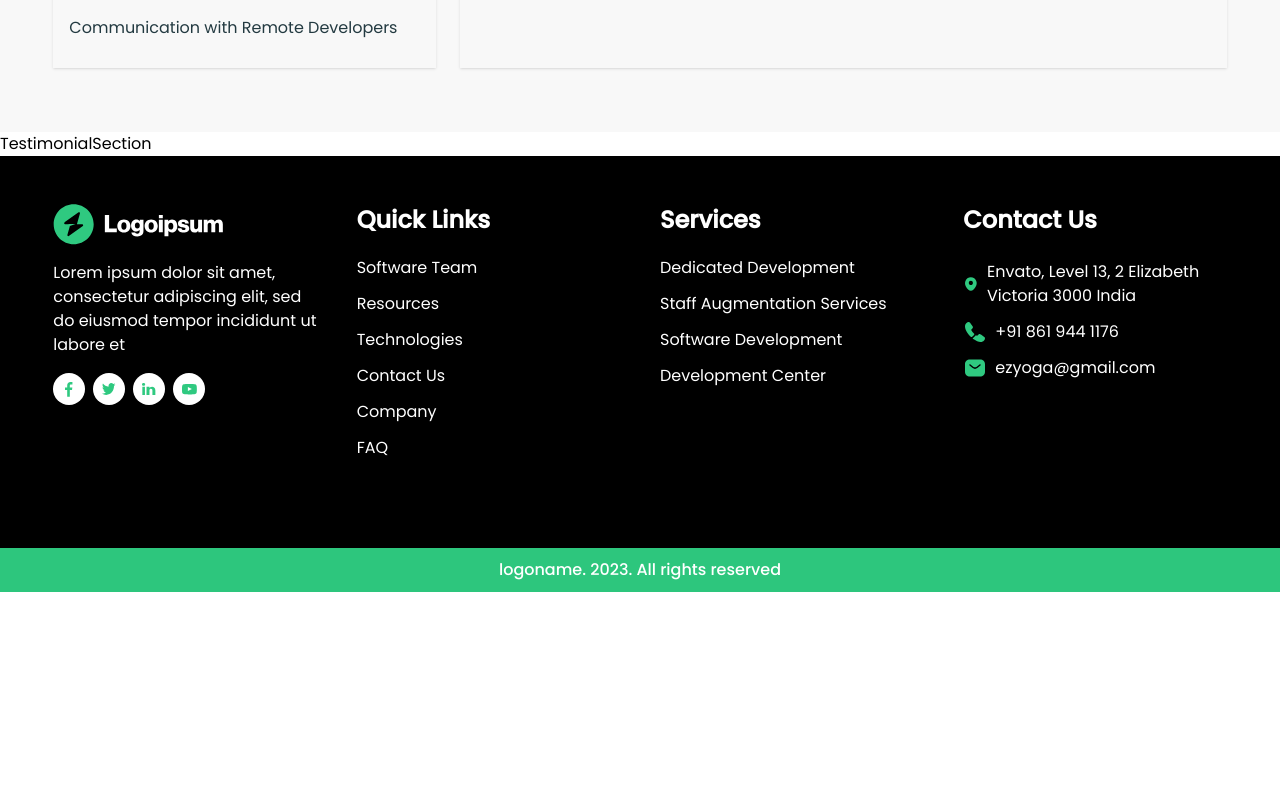
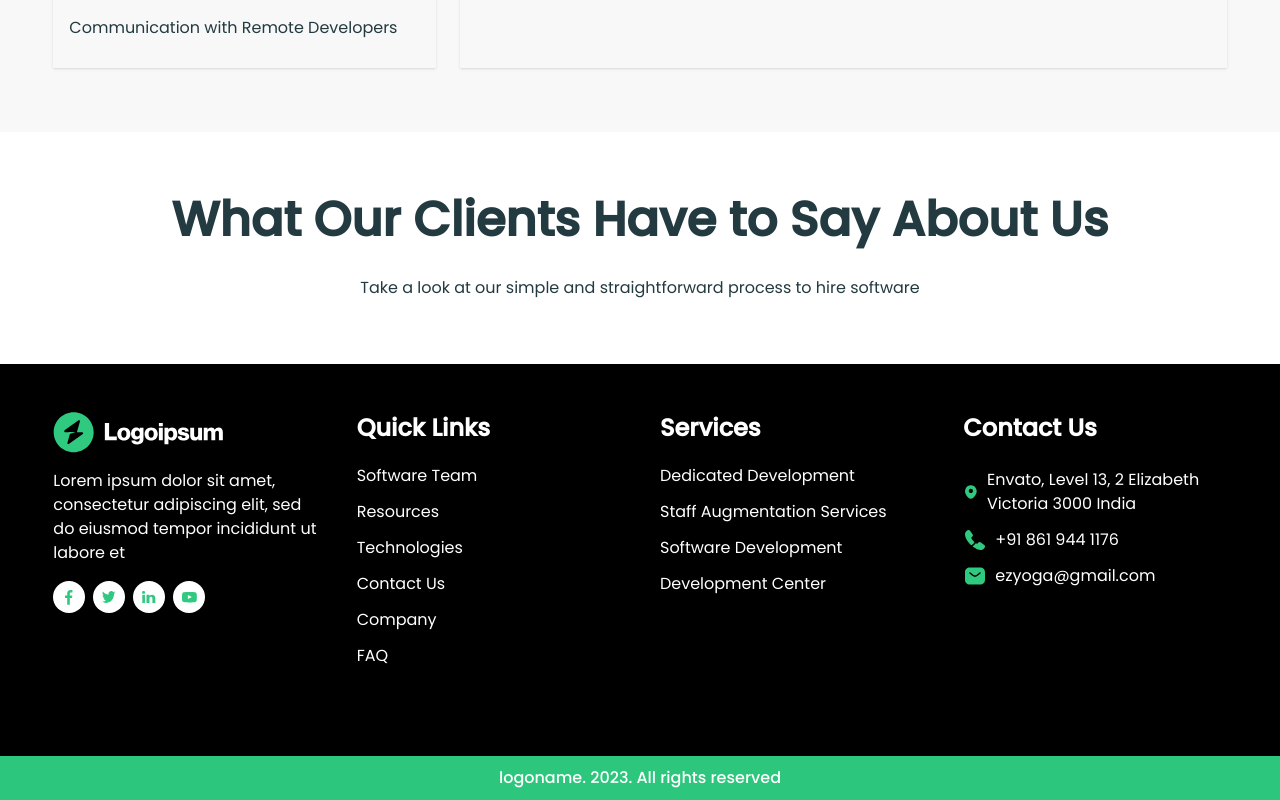
Before and after one commit to SouravBhardwaj997/assignment, a Next.js app: page / in a window 1280 px wide. Shown: the part 5331-6131 px from the top of the page. Before the commit the page ends 5923 px from the top, so only its background shows below. Built offline with nearby package versions, Linux system fonts and the light colour scheme.

Commit message:
Add TestimonialSection component with layout and content

```diff
--- a/src/components/Sections/TestimonialSection.tsx
+++ b/src/components/Sections/TestimonialSection.tsx
@@ -1,5 +1,19 @@
 import React from "react";
 
 export const TestimonialSection = () => {
-  return <div className="">TestimonialSection</div>;
+  return (
+    <div className="bg-white">
+      <div className="2xl:w-10/12 lg:w-10/12 md:w-5/6 sm:w-full xl:w-11/12 mx-auto py-16">
+        <div className="w-full flex flex-col gap-8 items-center text-gray-dark">
+          <p className="text-5xl font-semibold">
+            What Our Clients Have to Say About Us
+          </p>
+          <p className="font-light">
+            Take a look at our simple and straightforward process to hire
+            software
+          </p>
+        </div>
+      </div>
+    </div>
+  );
 };
```
